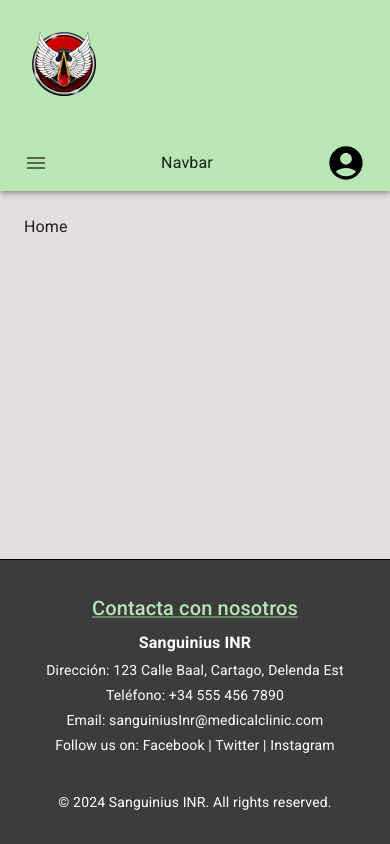
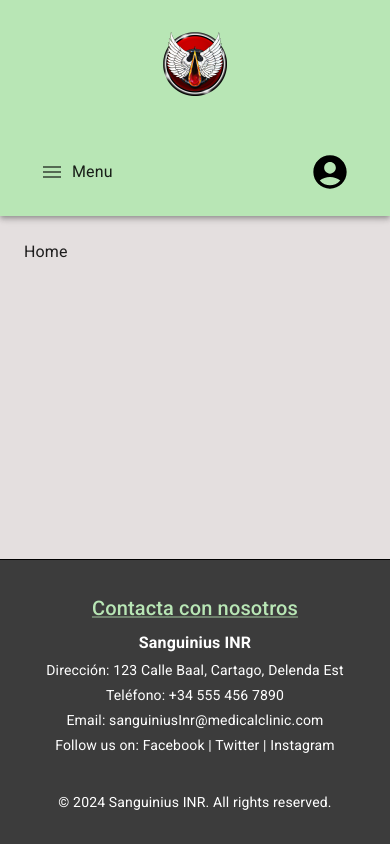
Before and after one commit to pplanaturmo/inr-app-react, a React (Vite) app: page /inr-app in a window 390 px wide. Built offline with nearby package versions, Linux system fonts and the light colour scheme.

Commit message:
added responsive, NEED TO DELETE DNI AND HEALTHCARD

```diff
--- a/src/components/Navbar.tsx
+++ b/src/components/Navbar.tsx
@@ -17,7 +17,7 @@ import Button from "@mui/material/Button/Button";
 import BloodtypeIcon from "@mui/icons-material/Bloodtype";
 import HomeIcon from "@mui/icons-material/Home";
 import useMediaQuery from "@mui/material/useMediaQuery";
-import { Grid, Typography, useTheme } from "@mui/material";
+import { Box, Grid, Hidden, Typography, useTheme } from "@mui/material";
 import CustomUserIcon from "./icon-components/CustomUserIcon";
 import { useAppStore } from "../store/useAppStore";
 import ProjectIcon from "./icon-components/ProjectIcon";
@@ -48,6 +48,20 @@ export default function Navbar() {
   };
   const toggleDrawerUser = () => {
     setDrawerUserOpen(!drawerUserOpen);
+    setUser({
+      id: 1,
+      name: "string",
+      surname: "apellid ods",
+      email: "string",
+      department: 1,
+      supervisor: 1,
+      rangeInr: 1,
+      dosePattern: 1,
+      role: "string",
+      accessToken: "string",
+      refreshToken: "string",
+    });
+    console.log(user);
   };
   const handleMenuClick = () => {
     setDrawerMenuOpen(false);
@@ -57,24 +71,35 @@ export default function Navbar() {
     setDrawerUserOpen(false);
   };
 
-  const { clearUser } = useAppStore();
+  const { clearUser, user, setUser } = useAppStore();
   const logoutUser = () => {
     clearUser();
   };
   const theme = useTheme();
+  const isMediumScreen = useMediaQuery(theme.breakpoints.up("sm"));
 
-  const isMediumScreen = useMediaQuery(theme.breakpoints.up("sm"));
+  console.log(user);
   return (
     <>
       <AppBar position="static">
-        <Grid container width={"100%"}>
-          <Grid item sm={12} md={1} sx={{ margin: "2rem" }}>
+        <Grid
+          container
+          width={"100%"}
+          justifyContent="center"
+          alignItems="center"
+        >
+          <Grid
+            item
+            sm={12}
+            md={1}
+            sx={{ margin: "2rem", display: "flex", justifyContent: "center" }}
+          >
             <ProjectIcon width="4rem" height="4rem" />
           </Grid>
           {isMediumScreen && (
             <Grid
               item
-              sm={12}
+              sm={10}
               md={9}
               display={"flex"}
               flexWrap={"wrap"}
@@ -167,17 +192,44 @@ export default function Navbar() {
             </Grid>
           )}
           {isMediumScreen && (
-            <Grid item md={1} textAlign={"center"} marginTop={3}>
+            <Grid
+              item
+              sm={1}
+              textAlign={"center"}
+              marginTop={3}
+              display={"flex"}
+              flexDirection={"column"}
+            >
               <CustomUserIcon onClick={toggleDrawerUser} />
+              <Typography overflow={"hidden"} noWrap>
+                {user?.name}
+              </Typography>
+              <Typography overflow={"hidden"} noWrap>
+                {user?.surname}
+              </Typography>
             </Grid>
           )}
         </Grid>
         {!isMediumScreen && (
           <Toolbar sx={{ justifyContent: "space-between" }}>
+            <Box
+              display={"flex"}
+              flexDirection={"row"}
+              alignItems={"center"}
+              margin={2}
+            >
               <CustomMenuIcon onClick={toggleDrawerMenu} />
+              <Typography>Menu</Typography>
+            </Box>
 
-            <div>Navbar</div>
+            <Box
+              display={"flex"}
+              flexDirection={"row"}
+              alignItems={"center"}
+              margin={2}
+            >
               <CustomUserIcon onClick={toggleDrawerUser} />
+            </Box>
           </Toolbar>
         )}
       </AppBar>
@@ -231,6 +283,8 @@ export default function Navbar() {
               {/* Aqui mas links? */}
             </List>
           </Drawer>
+        </>
+      )}
       <Drawer
         variant="temporary"
         anchor="right"
@@ -248,9 +302,7 @@ export default function Navbar() {
         >
           <CancelIcon fontSize="large" style={{ color: "red" }} />
         </IconButton>
-            <Typography
-              sx={{ fontSize: "1.5rem", textDecoration: "underline" }}
-            >
+        <Typography sx={{ fontSize: "1.5rem", textDecoration: "underline" }}>
           Navegación
         </Typography>
         <List>
@@ -274,7 +326,5 @@ export default function Navbar() {
         </List>
       </Drawer>
     </>
-      )}
-    </>
   );
 }
```
Lines whose indentation alone changed are shown as unchanged.
